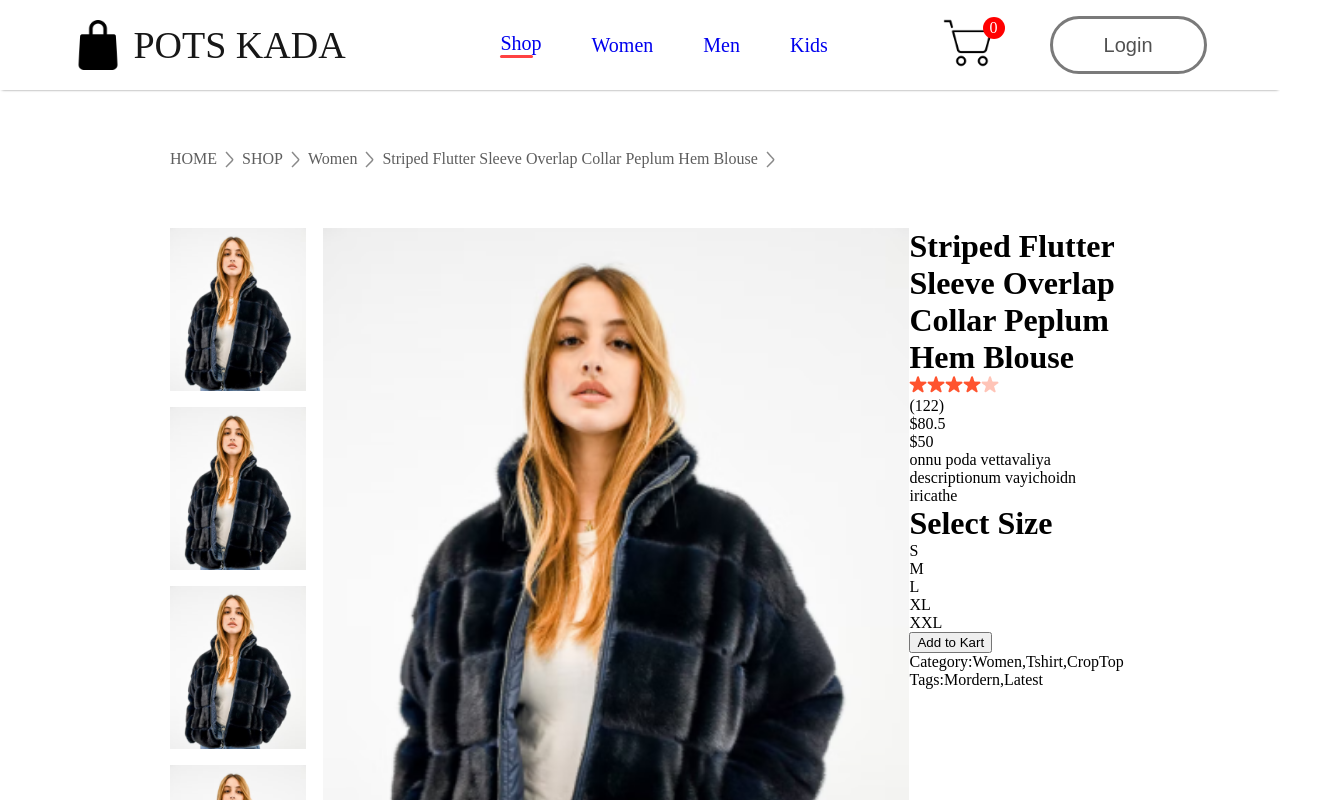
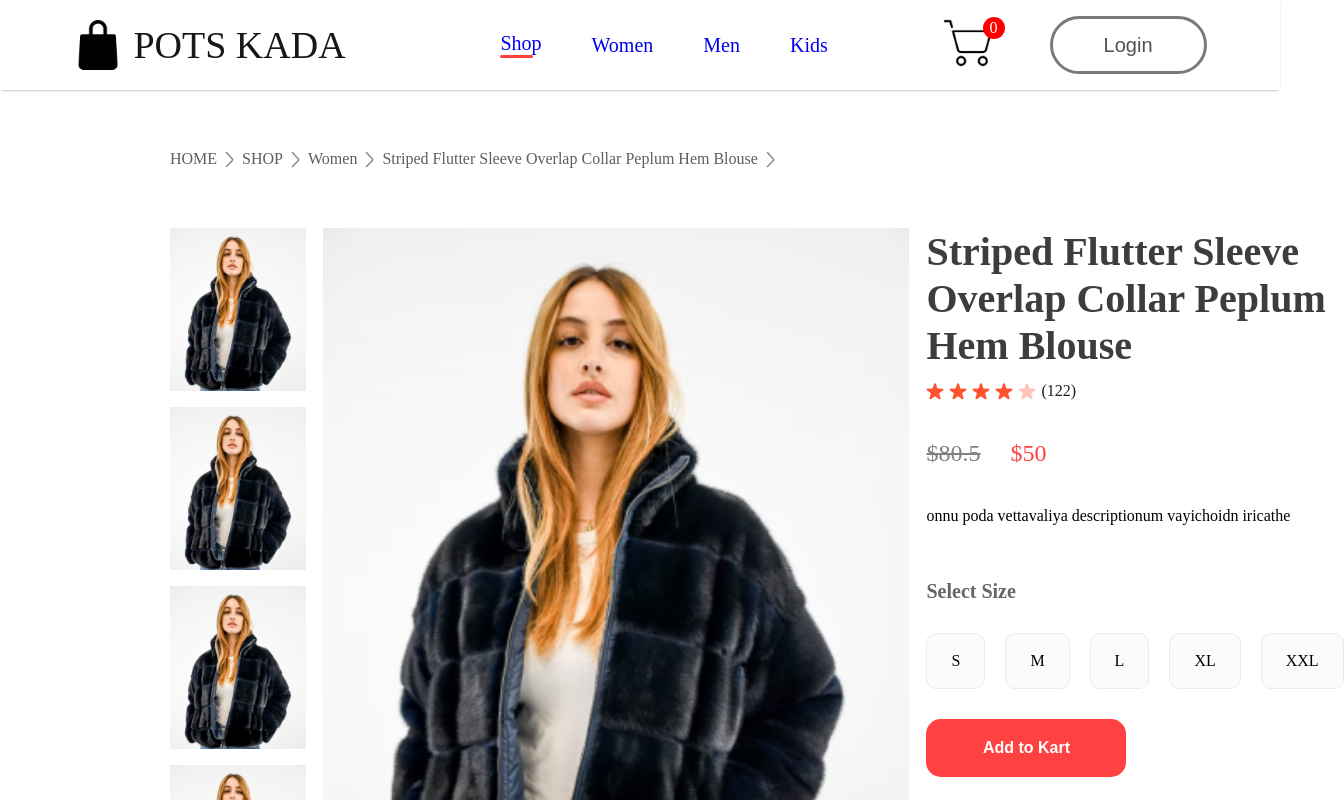
Before and after one commit to Harikrishnan-Ashok/react-go, a React (Vite) app in the folder frontEnd/: page /product/1 in a window 1280 px wide. Shown: the top 800 px of the page, 1344 px wide, since content can reach past the window. Built offline with nearby package versions, Linux system fonts and the light colour scheme.

Commit message:
productpage almost

```diff
--- a/frontEnd/src/components/ProductDisplay.jsx
+++ b/frontEnd/src/components/ProductDisplay.jsx
@@ -13,19 +13,78 @@ const ImageList=styled.div`
 	flex-direction:column;
 	gap: 16px;
 `;
-const Image=styled.div``;
-const Right=styled.div``;
-const H=styled.h1``;
-const Star=styled.div``;
+const Right=styled.div`
+	margin:0px 17px;
+	display:flex;
+	flex-direction:column;
+`;
+const H=styled.h1`
+	color:#3d3d3d;
+	font-size:40px;
+	font-weight:700px;
+`;
+const Star=styled.div`
+	display:flex;
+	align-items:center;
+	margin-top:13px;
+	gap:5px;color:#1c1c1c;
+	font-size:16px;
+
+`;
 const P=styled.div``;
-const Prices=styled.div``;
-const OldPrice=styled.div``;
-const NewPrice=styled.div``;
+const Prices=styled.div`
+	display:flex;
+	margin:40px 0px;
+	gap:30px;
+	font-size:24px;
+	font-weight:700px;
+	`;
+const OldPrice=styled.div`
+	color:#818181;
+	text-decoration:line-through;
+`;
+const NewPrice=styled.div`
+	color:#ff4141;
+
+`;
+const H2=styled.h1`
+	margin-top:55px;
+	font-size:20px;
+	color: #656565;
+	font-weight:600px;
+`;
 const SizeContainer=styled.div``;
-const Sizes=styled.div``;
+const SizeDiv=styled.div`
+	padding:18px 24px;
+	background:#fbfbfb;
+	border:1px solid #ebebeb;
+	border-radius:10px;
+	cursor:pointer;
+`;
+const Sizes=styled.div`
+	display:flex;
+	margin:30px 0px;
+	gap:20px;
+
+`;
 const Desc=styled.div``;
-const Button=styled.button``;
-const Category=styled.div``;
+const Button=styled.button`
+	padding:20px 40px;
+	width:200px;
+	font-size:16px;
+	font-weight:600;
+	color:white;
+	margin-bottom:40px;
+	background:#FF4141;
+	border:none;
+	outline:none;
+	cursor:pointer;
+	border-radius:15px;
+
+`;
+const Category=styled.div`
+	margin-top:10px;
+`;
 
 import star_icon from "../components/assets/star_icon.png"
 import star_dull_icon from "../components/assets/star_dull_icon.png"
@@ -61,18 +120,18 @@ export default function ProductDisplay(props)
 					onnu poda vettavaliya descriptionum vayichoidn iricathe
 				</Desc>
 				<SizeContainer>
-					<H>Select Size</H>
+					<H2>Select Size</H2>
 					<Sizes>
-						<div>S</div>
-						<div>M</div>
-						<div>L</div>
-						<div>XL</div>
-						<div>XXL</div>
+						<SizeDiv>S</SizeDiv>
+						<SizeDiv>M</SizeDiv>
+						<SizeDiv>L</SizeDiv>
+						<SizeDiv>XL</SizeDiv>
+						<SizeDiv>XXL</SizeDiv>
 					</Sizes>
 				</SizeContainer>
 				<Button>Add to Kart</Button>
-				<Category><span>Category:</span>Women,Tshirt,CropTop</Category>
-				<Category><span>Tags:</span>Mordern,Latest</Category>
+				<Category><span style={{fontWeight:"600"}} >Category:</span>Women,Tshirt,CropTop</Category>
+				<Category><span style={{fontWeight:"600"}}>Tags:</span>Mordern,Latest</Category>
 			</Right>
 		</Container>
 	</>);
```
